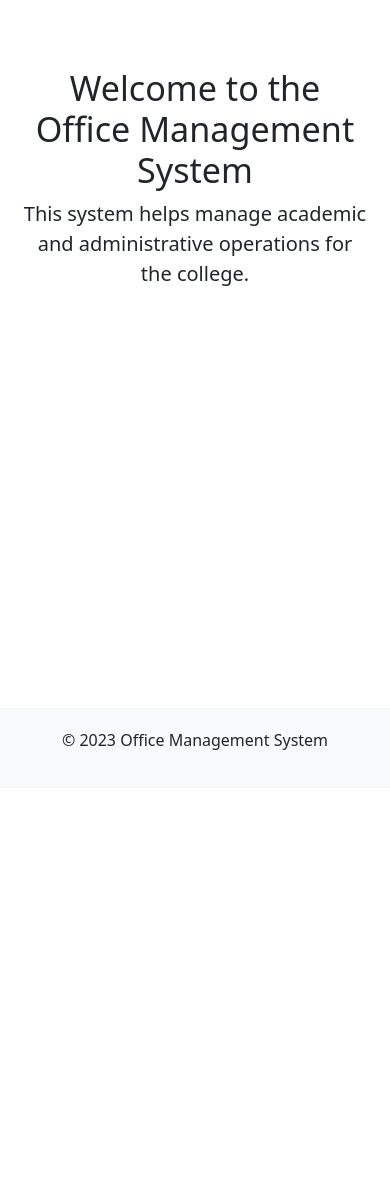
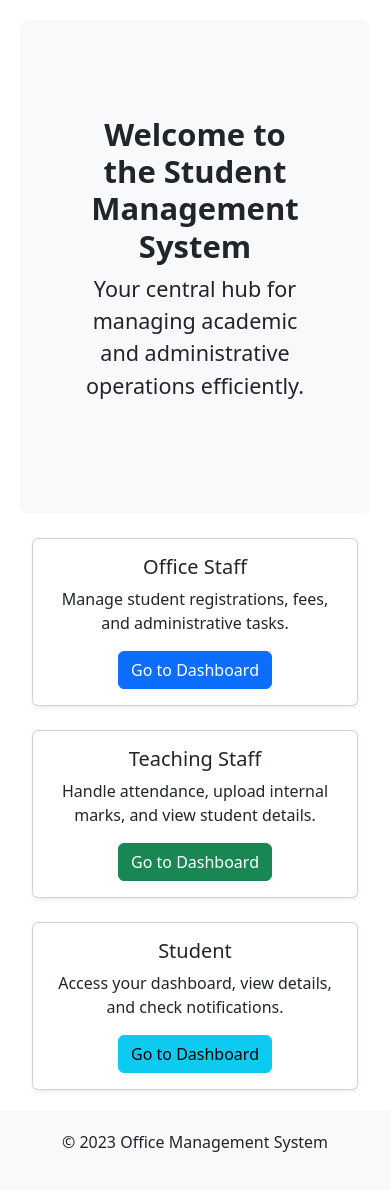
Before and after one commit to anishiocod/student_management, a Django app: page /office/ in a window 390 px wide. Shown: the part 56-1246 px from the top of the page. Before the commit the page ends 806 px from the top, so only its background shows below. Run offline with Django 5.2, Linux system fonts and the light colour scheme.

Commit message:
FEAT: Enhance home page with jumbotron and role-based cards
- Updated office/templates/office/home.html to include a Bootstrap 5-style jumbotron.
- Added three responsive cards for Office Staff, Teaching Staff, and Students, each with a title, description, and a link to their respective dashboards.

```diff
--- a/office/templates/office/home.html
+++ b/office/templates/office/home.html
@@ -3,8 +3,42 @@
 {% block title %}Home{% endblock %}
 
 {% block content %}
-    <div class="text-center mt-5">
-        <h1 class="display-4">Welcome to the Office Management System</h1>
-        <p class="lead">This system helps manage academic and administrative operations for the college.</p>
+    <div class="p-5 mb-4 bg-light rounded-3">
+        <div class="container-fluid py-5 text-center">
+            <h1 class="display-5 fw-bold">Welcome to the Student Management System</h1>
+            <p class="col-md-8 fs-4 mx-auto">Your central hub for managing academic and administrative operations efficiently.</p>
+        </div>
+    </div>
+
+    <div class="container">
+        <div class="row row-cols-1 row-cols-md-3 g-4">
+            <div class="col">
+                <div class="card h-100 text-center shadow-sm">
+                    <div class="card-body">
+                        <h5 class="card-title">Office Staff</h5>
+                        <p class="card-text">Manage student registrations, fees, and administrative tasks.</p>
+                        <a href="{% url 'office:office_staff_dashboard' %}" class="btn btn-primary">Go to Dashboard</a>
+                    </div>
+                </div>
+            </div>
+            <div class="col">
+                <div class="card h-100 text-center shadow-sm">
+                    <div class="card-body">
+                        <h5 class="card-title">Teaching Staff</h5>
+                        <p class="card-text">Handle attendance, upload internal marks, and view student details.</p>
+                        <a href="{% url 'office:teaching_staff_view' %}" class="btn btn-success">Go to Dashboard</a>
+                    </div>
+                </div>
+            </div>
+            <div class="col">
+                <div class="card h-100 text-center shadow-sm">
+                    <div class="card-body">
+                        <h5 class="card-title">Student</h5>
+                        <p class="card-text">Access your dashboard, view details, and check notifications.</p>
+                        <a href="{% url 'office:student_dashboard' %}" class="btn btn-info">Go to Dashboard</a>
+                    </div>
+                </div>
+            </div>
+        </div>
     </div>
 {% endblock %}
```
